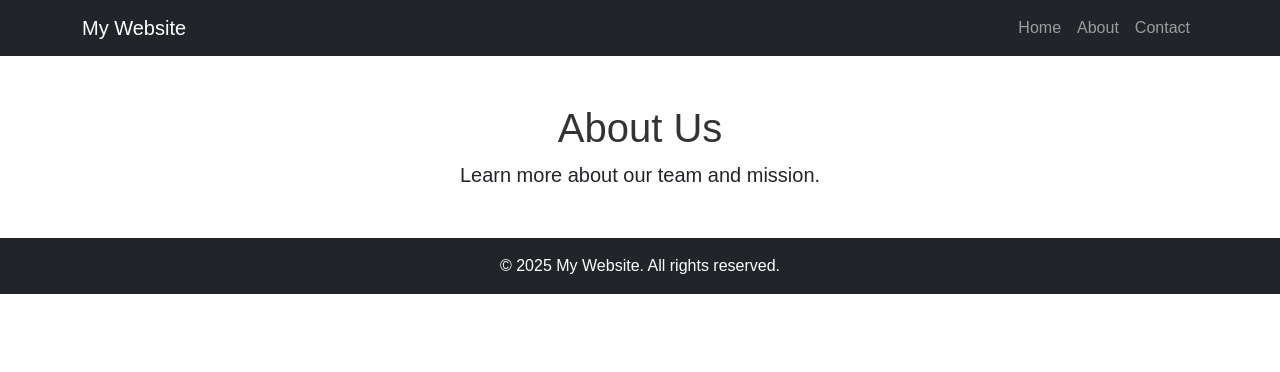
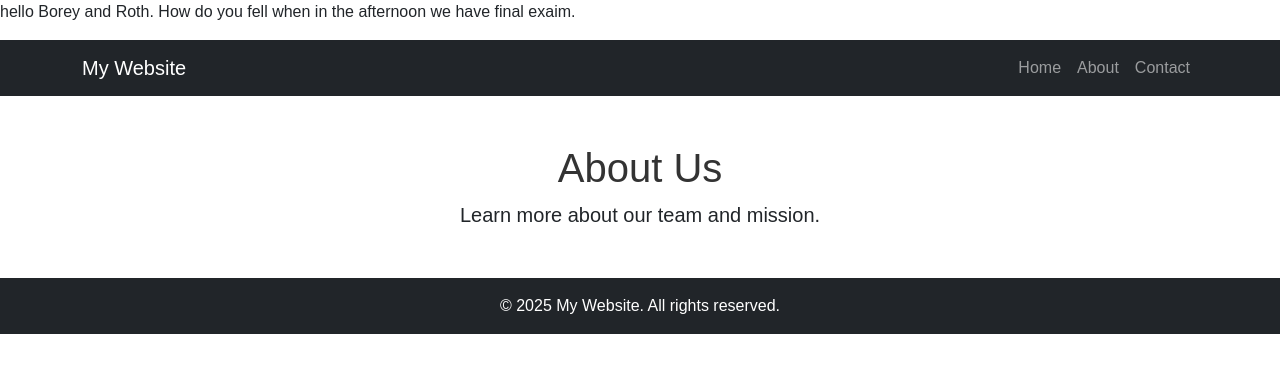
Before and after one commit to borey-penh/team5, a plain HTML site: page about.html in a window 1280 px wide. Drawn offline with nearby package versions, Linux system fonts and the light colour scheme.

Commit message:
I wanna know your felling.

```diff
--- a/about.html
+++ b/about.html
@@ -8,6 +8,9 @@
     <link rel="stylesheet" href="style.css">
 </head>
 <body>
+    <p>hello Borey and Roth.
+        How do you fell when in the afternoon we have final exaim.
+    </p>
     <nav class="navbar navbar-expand-lg navbar-dark bg-dark">
         <div class="container">
             <a class="navbar-brand" href="index.html">My Website</a>
```
